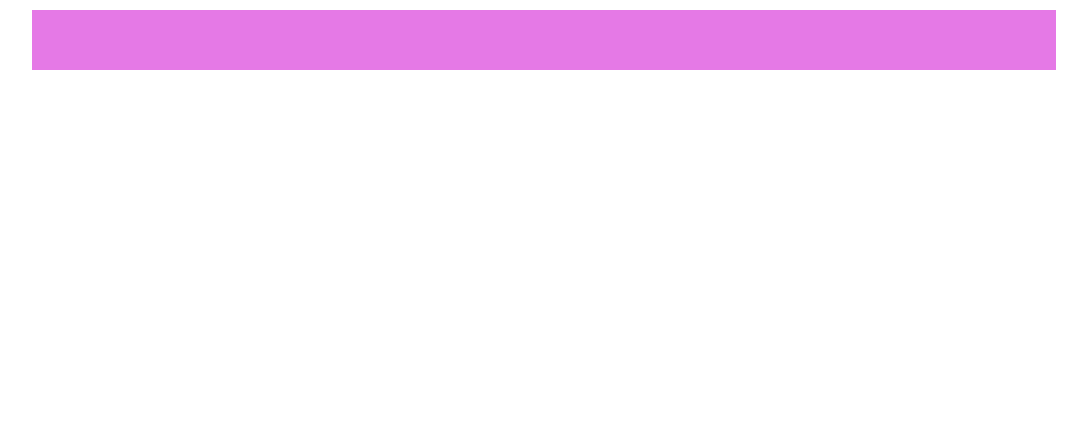
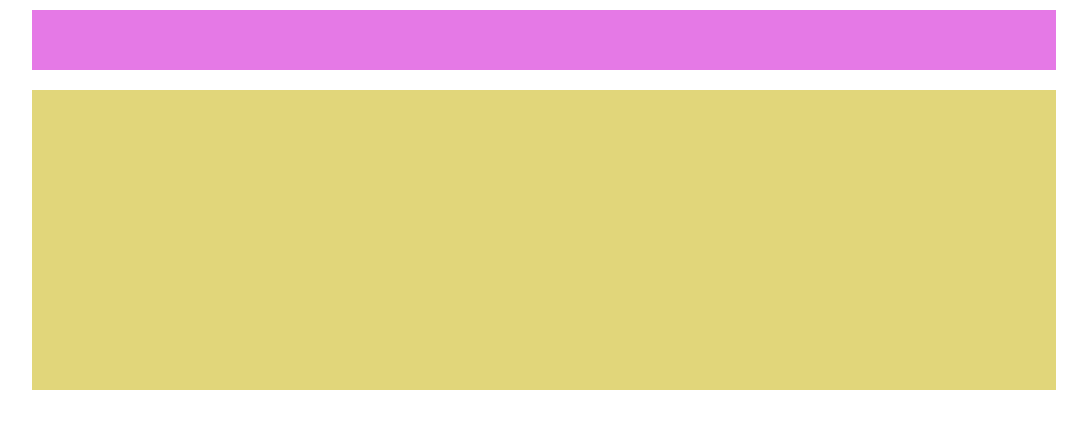
Before and after one commit to furvietto/htmlcss-struttura-wp, a plain HTML site: page index.html in a window 1280 px wide. Shown: the whole page, without its empty margins (96-1183 px from the left). Drawn offline with Linux system fonts and the light colour scheme.

Commit message:
1 section done, starting second section

```diff
--- a/css/style.css
+++ b/css/style.css
@@ -18,3 +18,9 @@ header {
     background-color: #E579E6;
     margin-bottom: 20px;
 }
+
+main section:first-child {
+    height: 300px;
+    background-color: #E1D67A;
+    margin-bottom: 20px;
+}
--- a/index.html
+++ b/index.html
@@ -9,8 +9,25 @@
 </head>
 <body>
     <div class="container">
+        <!-- header -->
         <header></header>
-        <main></main>
+        <!-- /header -->
+
+        <!-- main -->
+        <main>
+
+            <!-- 1section -->
+            <section></section>
+            <!-- /1section -->
+
+            <!-- 2section -->
+            <section>
+
+            </section>
+            <!-- /2section -->
+
+        </main>
+        <!-- /main -->
         <footer></footer>
     </div>
 </body>
```
